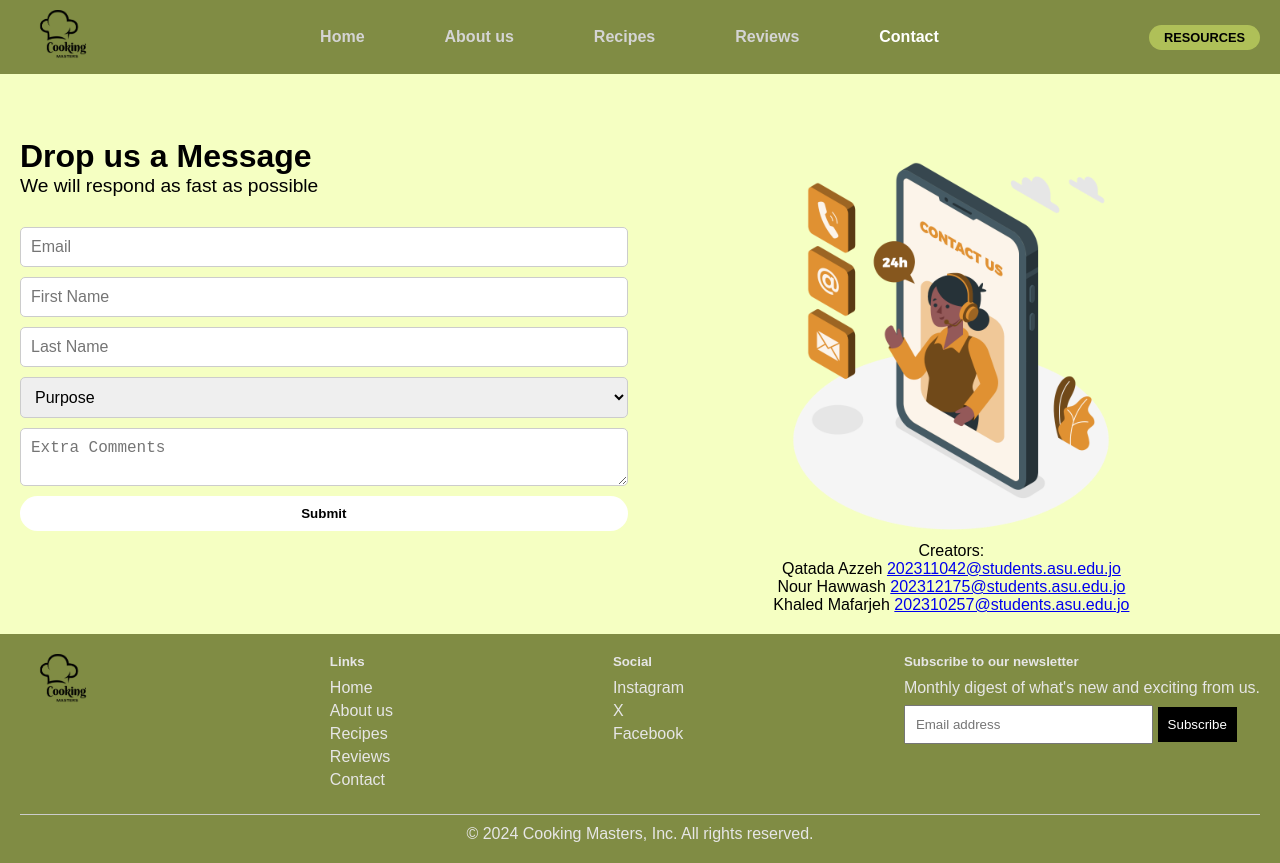
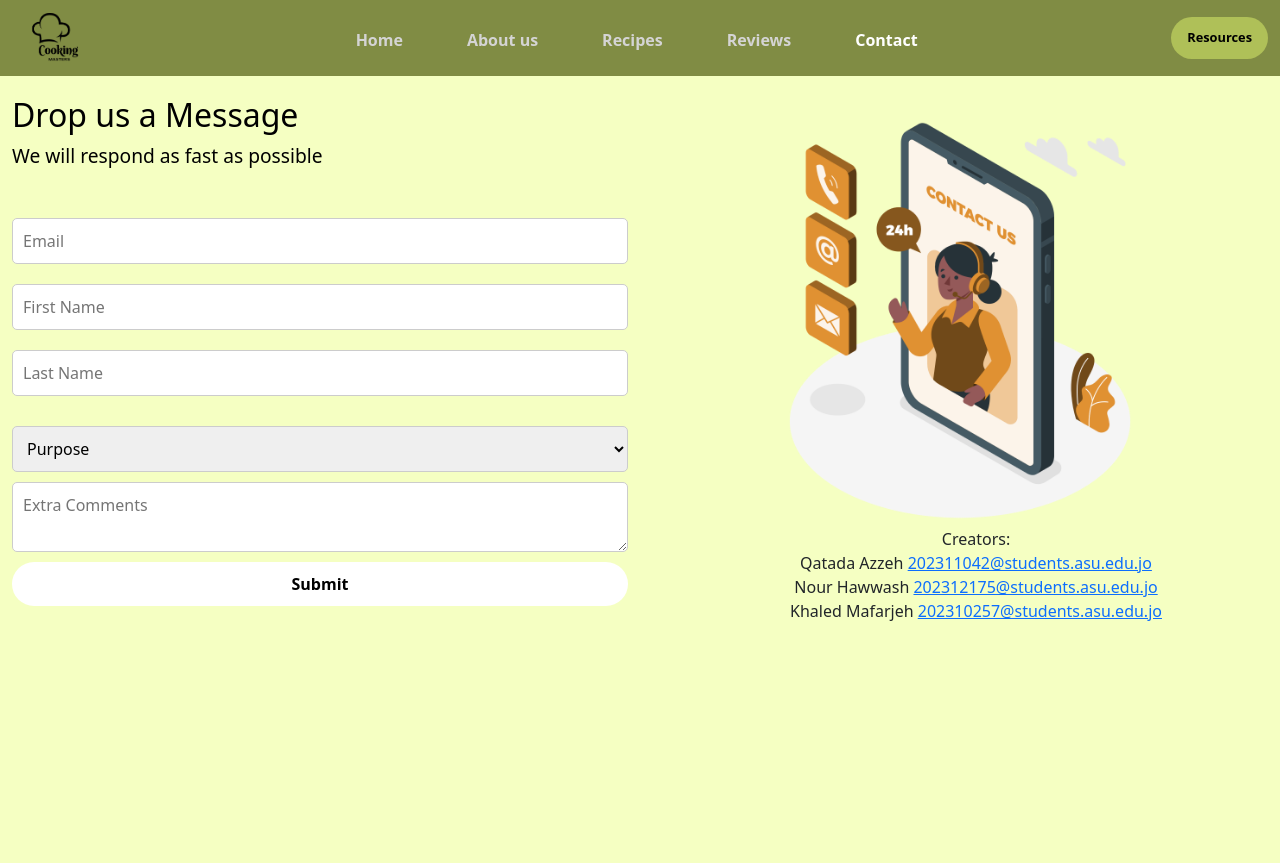
Before and after one commit to qlzv/HtmlProject, a plain HTML site: page contact/index.html in a window 1280 px wide. After the commit the page ends 800 px from the top, so only its background shows below. Drawn offline with nearby package versions, Linux system fonts and the light colour scheme.

Commit message:
Edited contact

```diff
--- a/contact/index.html
+++ b/contact/index.html
@@ -1,87 +1,156 @@
 <!DOCTYPE html>
 <html lang="en">
+
 <head>
     <meta charset="UTF-8">
     <meta name="viewport" content="width=device-width, initial-scale=1.0">
     <link rel="stylesheet" href="../styling/contact/index.css">
+    <link href="https://cdn.jsdelivr.net/npm/bootstrap@5.3.3/dist/css/bootstrap.min.css" rel="stylesheet"
+        integrity="sha384-QWTKZyjpPEjISv5WaRU9OFeRpok6YctnYmDr5pNlyT2bRjXh0JMhjY6hW+ALEwIH" crossorigin="anonymous">
     <title>Cooking Master - Contact</title>
     <link rel="shortcut icon" href="../images/LOGO.png" type="image/png">
     <style>
         nav {
-    background-color: #808C44;
-    padding: 10px 20px;
-    display: flex;
-    align-items: center;
-    justify-content: space-between;
-}
-nav .nav-container {
-    display: flex;
-    align-items: center;
-    width: 100%;
+            background-color: #808C44 !important;
+
         }
 
-nav .nav-links {
-    display: flex;
-    gap: 80px;
-    margin: 0 auto;
-}
-
-nav .nav-links a {
+        .nav-link {
             color: #d4d4d4;
             font-weight: bold;
-    text-decoration: none;
             transition: color 0.3s;
         }
 
-nav .nav-links a:hover {
-    color: #000;
+        .nav-link.active {
+            color: #fff !important;
         }
 
-nav .nav-links a.active {
-    color: #fff;
-}
-
-nav .resources {
+        .resources {
             background-color: #AFC058;
             color: #000;
             border-radius: 30px;
-    padding: 5px 15px;
             font-weight: bold;
-    text-decoration: none;
+            padding: 10px 15px;
             font-size: 0.8em;
             transition: background-color 0.3s, color 0.3s;
         }
 
-nav .resources:hover {
+        .resources:hover {
             background-color: #000;
             color: #fff;
         }
 
+        .offcanvas {
+            background-color: #808C44 !important;
+        }
+
+        .error {
+            color: red;
+        }
     </style>
 </head>
+
 <body>
-    <nav>  <!-- NAVBAR element that have a container div which hold LOGO & NAV elements -->
-        <div class="nav-container">
-          <a class="navbar-brand" href="#"><img src="../images/LOGO.png" alt="Logo" width="90" height="50"></a>
-          <div class="nav-links"> <!-- Each nav link contains an a tag where each tag have a link to a page -->
-            <a href="/">Home</a>
-            <a href="/Aboutus/aboutus.html">About us</a>
-            <a href="/Recipes/index.html">Recipes</a>
-            <a href="/reviews/index.html">Reviews</a>
-            <a class="active" href="#">Contact</a>
+    <nav class="navbar navbar-expand-lg fixed-top">
+        <div class="container-fluid">
+            <a class="navbar-brand" href="#">
+                <img src="../images/LOGO.png" alt="Logo" width="90" height="50">
+            </a>
+            <button class="navbar-toggler" type="button" data-bs-toggle="offcanvas" data-bs-target="#offcanvasNavbar"
+                aria-controls="offcanvasNavbar" aria-label="Toggle navigation">
+                <span class="navbar-toggler-icon"></span>
+            </button>
+            <div class="offcanvas offcanvas-end" tabindex="-1" id="offcanvasNavbar"
+                aria-labelledby="offcanvasNavbarLabel">
+                <div class="offcanvas-header">
+                    <h5 class="offcanvas-title" id="offcanvasNavbarLabel">
+                        <img src="../images/LOGO.png" alt="Logo" width="90" height="50">
+                        Cooking Masters
+                    </h5>
+                    <button type="button" class="btn-close" data-bs-dismiss="offcanvas" aria-label="Close"></button>
                 </div>
-          <a href="/resources/index.html" class="resources">RESOURCES</a>
+
+                <div class="offcanvas-body">
+                    <ul class="navbar-nav justify-content-center flex-grow-1 pe-3 mt-1 gap-5">
+                        <li class="nav-item">
+                            <a class="nav-link" href="/index.html">Home</a>
+                        </li>
+                        <li class="nav-item">
+                            <a class="nav-link" href="/Aboutus/aboutus.html">About us</a>
+                        </li>
+                        <li class="nav-item">
+                            <a class="nav-link" href="/Recipes/index.html">Recipes</a>
+                        </li>
+                        <li class="nav-item">
+                            <a class="nav-link" href="/reviews/index.html">Reviews</a>
+                        </li>
+                        <li class="nav-item">
+                            <a class="nav-link active" href="#">Contact</a>
+                        </li>
+                    </ul>
+
+
+                    <a href="/resources/index.html" class="btn resources my-auto">Resources</a>
+
+                </div>
+            </div>
         </div>
     </nav>
-    <div class="content" style="padding-top: 5%;"> <!-- content div have a padding-top 5% te align it to the photo -->
+    <div class="mt-5"></div>
+    <div class="container-fluid mt-5 main">
+        <div class="row">
+            <div class="col-md-6">
                 <div class="form-container">
                     <h1>Drop us a Message</h1>
                     <p>We will respond as fast as possible</p>
-            <form id="contact_form" name="contact_form" action="/" method="POST"> <!-- contact form that have inputs and options all of them are required tthe form have POST method (the data could be big)-->
-                <input type="email" name="email" id="email" placeholder="Email" required>
-                <input type="text" name="fname" id="fname" placeholder="First Name" required>
-                <input type="text" name="lname" id="lname" placeholder="Last Name" required>
-                <select name="purpose" id="purpose" required>
+                    <form id="contact_form" name="contact_form" onsubmit="return validateForm()">
+
+                        <input type="email" name="email" id="email" placeholder="Email"><span id="email_error"
+                            class="error"></span>
+                        <input type="text" name="fname" id="fname" placeholder="First Name"><span id="fname_error"
+                            class="error"></span>
+                        <input type="text" name="lname" id="lname" placeholder="Last Name"><span id="lname_error"
+                            class="error"></span>
+                        <span id="purpose_error" class="error"></span>
+                        <select name="purpose" id="purpose">
+                            <option value="" disabled selected>Purpose</option>
+                            <option value="1">Technical Issues</option>
+                            <option value="2">General Purpose</option>
+                            <option value="3">Recipe Suggestion</option>
+                        </select>
+                        <textarea id="extracomments" name="comments" placeholder="Extra Comments"></textarea>
+                        <button type="submit">Submit</button>
+                    </form>
+                </div>
+            </div>
+            <div class="col-md-6 text-center">
+                <div class="ms-5"></div>
+                <img src="../images/contactus.png" alt="Contact Us" class="img-fluid" width="70%">
+                <ul style="list-style: none;">
+                    <li>Creators:</li>
+                    <li>Qatada Azzeh <a href="mailto:202311042@students.asu.edu.jo">202311042@students.asu.edu.jo</a>
+                    </li>
+                    <li>Nour Hawwash <a href="mailto:202312175@students.asu.edu.jo">202312175@students.asu.edu.jo</a>
+                    </li>
+                    <li>Khaled Mafarjeh <a href="mailto:202310257@students.asu.edu.jo">202310257@students.asu.edu.jo</a>
+                    </li>
+                </ul>
+            </div>
+        </div>
+    </div>
+    <!-- <div class="content" style="padding-top: 5%;">
+    <div class="form-container">
+        <h1>Drop us a Message</h1>
+        <p>We will respond as fast as possible</p>
+        <form id="contact_form" name="contact_form" onsubmit="return validateForm()">
+
+            <input type="email" name="email" id="email" placeholder="Email"><span id="email_error" class="error"></span>
+            <input type="text" name="fname" id="fname" placeholder="First Name"><span id="fname_error"
+                class="error"></span>
+            <input type="text" name="lname" id="lname" placeholder="Last Name"><span id="lname_error"
+                class="error"></span>
+            <span id="purpose_error" class="error"></span>
+            <select name="purpose" id="purpose">
                 <option value="" disabled selected>Purpose</option>
                 <option value="1">Technical Issues</option>
                 <option value="2">General Purpose</option>
@@ -97,17 +166,19 @@ nav .resources:hover {
             <li>Creators:</li>
             <li>Qatada Azzeh <a href="mailto:202311042@students.asu.edu.jo">202311042@students.asu.edu.jo</a></li>
             <li>Nour Hawwash <a href="mailto:202312175@students.asu.edu.jo">202312175@students.asu.edu.jo</a></li>
-                <li>Khaled Mafarjeh <a href="mailto:202310257@students.asu.edu.jo">202310257@students.asu.edu.jo</a></li>
+            <li>Khaled Mafarjeh <a href="mailto:202310257@students.asu.edu.jo">202310257@students.asu.edu.jo</a>
+            </li>
         </ul>
     </div>
     </div>
 
-    <footer> <!-- Footer tag -->
-        <div class="footer-container"> <!-- Footer-container that hold logo and links and newsletter -->
-            <div class="footer-logo"> <!-- Footer-logo that hold the logo -->
-                <img src="../images/LOGO.png" alt="Logo" width="90" height="50"> <!-- Logo image with width and height of 90x50 -->
+    <footer>
+        <div class="footer-container">
+            <div class="footer-logo">
+                <img src="../images/LOGO.png" alt="Logo" width="90" height="50">
+
             </div>
-            <div class="footer-links"> <!-- Footer-links that hold links -->
+            <div class="footer-links"> <
                 <h5>Links</h5>
                 <a href="/">Home</a>
                 <a href="/Aboutus/aboutus.html">About us</a>
@@ -115,24 +186,31 @@ nav .resources:hover {
                 <a href="/reviews/index.html">Reviews</a>
                 <a href="#">Contact</a>
             </div>
-            <div class="social-links"> <!-- Social-links that hold social links -->
+            <div class="social-links">
                 <h5>Social</h5>
                 <a href="https://www.instagram.com/">Instagram</a>
                 <a href="https://x.com/">X</a>
                 <a href="https://www.facebook.com/">Facebook</a>
             </div>
-            <div class="newsletter"> <!-- Newsletter that hold the newsletter form -->
+            <div class="newsletter">
                 <h5>Subscribe to our newsletter</h5>
                 <p>Monthly digest of what's new and exciting from us.</p>
-           <form name="newsletterForm" id="newsletterForm"> <!-- Form for the newsletter tthe default method is GET -->
-            <input name="email" type="email" id="newsletter1" placeholder="Email address" required> <!-- Input email it's required -->
+                <form name="newsletterForm" id="newsletterForm">
+
+                    <input name="email" type="email" id="newsletter1" placeholder="Email address" required>
+
                     <button type="submit">Subscribe</button>
                 </form>
             </div>
         </div>
-        <div class="footer-bottom"> <!-- Footer-bottom that hold the copy right -->
+        <div class="footer-bottom">
             <p>© 2024 Cooking Masters, Inc. All rights reserved.</p>
         </div>
-    </footer>
+    </footer> -->
+    <script src="https://cdn.jsdelivr.net/npm/bootstrap@5.3.3/dist/js/bootstrap.bundle.min.js"
+        integrity="sha384-YvpcrYf0tY3lHB60NNkmXc5s9fDVZLESaAA55NDzOxhy9GkcIdslK1eN7N6jIeHz"
+        crossorigin="anonymous"></script>
+    <script src="../scripts/contact.js"></script>
 </body>
+
 </html>
--- a/styling/contact/index.css
+++ b/styling/contact/index.css
@@ -5,30 +5,42 @@ Card-Background : #AFC058
 Resources-Buttton-Background : #AFC058
 */
 * {
-    margin: 0;  /* Reset Margin for the whole page */
-    padding: 0; /* Reset Padding for the whole page */
-    box-sizing: border-box; /* it will include any border or padding */
+    margin: 0;
+    /* Reset Margin for the whole page */
+    padding: 0;
+    /* Reset Padding for the whole page */
+    box-sizing: border-box;
+    /* it will include any border or padding */
 }
+
 body {
     font-family: Arial, sans-serif;
-    background-color: #F5FFC2;
+    background-color: #F5FFC2 !important;
 }
 
-html, body {
-    height: 100%; /* Set the height of the page to be full */
-    display: flex; /* Set the display to flex */
-    flex-direction: column; /* row is the default direction here we set it to column */
+
+html,
+body {
+    height: 100%;
+    /* Set the height of the page to be full */
+    display: flex;
+    /* Set the display to flex */
+    flex-direction: column;
+    /* row is the default direction here we set it to column */
 }
 
 .content {
     display: flex;
     flex-wrap: wrap;
-    gap: 20px; /* gap bettween each element is 20px */
-    padding: 20px; /* padding from all side is 20px */
+    gap: 20px;
+    /* gap bettween each element is 20px */
+    padding: 20px;
+    /* padding from all side is 20px */
 }
 
 .content div {
-width: 49%; /* each div in the content class will get 49% width */
+    width: 49%;
+    /* each div in the content class will get 49% width */
 }
 
 .form-container h1 {
@@ -44,85 +56,120 @@ width: 49%; /* each div in the content class will get 49% width */
 form#contact_form {
     display: flex;
     flex-direction: column;
-    gap: 10px; /* gap bettween each element is 10px */
-    padding-top: 5%; /* padding from the top is 5% of it's parent (relative) */
+    gap: 10px;
+    /* gap bettween each element is 10px */
+    padding-top: 5%;
+    /* padding from the top is 5% of it's parent (relative) */
 }
 
-form#contact_form  input, form#contact_form  select, form#contact_form  textarea {
-    padding: 10px; /* Padding for form#contact_form  input / form#contact_form  select / form#contact_form  textarea 10 px each from all sides*/
+form#contact_form input,
+form#contact_form select,
+form#contact_form textarea {
+    padding: 10px;
+    /* Padding for form#contact_form  input / form#contact_form  select / form#contact_form  textarea 10 px each from all sides*/
     font-size: 1rem;
-    border-radius: 5px; /* border-radius for form#contact_form  input / form#contact_form  select / form#contact_form  textarea is 5px */
-    border: 1px solid #ccc; /* border for form#contact_form  input / form#contact_form  select / form#contact_form  textarea is 1px solid #ccc */
+    border-radius: 5px;
+    /* border-radius for form#contact_form  input / form#contact_form  select / form#contact_form  textarea is 5px */
+    border: 1px solid #ccc;
+    /* border for form#contact_form  input / form#contact_form  select / form#contact_form  textarea is 1px solid #ccc */
 }
 
-form#contact_form  button {
+form#contact_form button {
     background-color: #fff;
     color: #000;
-    font-weight: bold; /* font-weight for form#contact_form  button is bold */
-    padding: 10px; /* Padding for form#contact_form  button is 10px */
-    border: none; /* No border for form#contact_form  button */
-    border-radius: 30px; /* border-radius for form#contact_form  button is 30px */
-    cursor: pointer; /* cursor for form#contact_form  button is pointer */
-    transition: background-color 0.3s, color 0.3s; /* transition for form#contact_form  button is background-color 0.3s, color 0.3s */
+    font-weight: bold;
+    /* font-weight for form#contact_form  button is bold */
+    padding: 10px;
+    /* Padding for form#contact_form  button is 10px */
+    border: none;
+    /* No border for form#contact_form  button */
+    border-radius: 30px;
+    /* border-radius for form#contact_form  button is 30px */
+    cursor: pointer;
+    /* cursor for form#contact_form  button is pointer */
+    transition: background-color 0.3s, color 0.3s;
+    /* transition for form#contact_form  button is background-color 0.3s, color 0.3s */
 }
 
-form#contact_form  button:hover {
+form#contact_form button:hover {
     background-color: #000;
     color: #fff;
 }
 
 .image-container {
-    text-align: center; /* text-align for image-container is center */
+    text-align: center;
+    /* text-align for image-container is center */
 }
 
 .image-container img {
-width: 400px; /* width for image-container img is 400px */
-    height: auto; /* height for image-container img is auto */
+    width: 400px;
+    /* width for image-container img is 400px */
+    height: auto;
+    /* height for image-container img is auto */
 }
 
 footer {
     background-color: #808C44;
     color: #e6e6e6;
-    padding: 20px; /* padding for footer is 20px */
-    margin-top: auto; /* margin-top for footer is auto */
+    padding: 20px;
+    /* padding for footer is 20px */
+    margin-top: auto;
+    /* margin-top for footer is auto */
 }
 
 footer .footer-container {
-    display: flex; /* display for footer .footer-container is flex */
-    justify-content: space-between; /* justify-content for footer .footer-container is space-between */
-    gap: 20px; /* gap for footer .footer-container is 20px */
-    flex-wrap: wrap; /* flex-wrap for footer .footer-container is wrap */
+    display: flex;
+    /* display for footer .footer-container is flex */
+    justify-content: space-between;
+    /* justify-content for footer .footer-container is space-between */
+    gap: 20px;
+    /* gap for footer .footer-container is 20px */
+    flex-wrap: wrap;
+    /* flex-wrap for footer .footer-container is wrap */
 }
 
 footer .footer-container h5 {
-    margin-bottom: 10px;    /* margin-bottom for footer .footer-container h5 is 10px */
+    margin-bottom: 10px;
+    /* margin-bottom for footer .footer-container h5 is 10px */
 }
 
-footer .footer-links, .social-links {
-    display: flex; /* display for footer .footer-links and social-links is flex */
-    flex-direction: column; /* flex-direction for footer .footer-links and social-links is column */
+footer .footer-links,
+.social-links {
+    display: flex;
+    /* display for footer .footer-links and social-links is flex */
+    flex-direction: column;
+    /* flex-direction for footer .footer-links and social-links is column */
 }
 
-footer .footer-links a, .social-links a {
+footer .footer-links a,
+.social-links a {
     color: #e6e6e6;
-    text-decoration: none; /* text-decoration for footer .footer-links a and social-links a is none */
-    margin-bottom: 5px; /* margin-bottom for footer .footer-links a and social-links a is 5px */
+    text-decoration: none;
+    /* text-decoration for footer .footer-links a and social-links a is none */
+    margin-bottom: 5px;
+    /* margin-bottom for footer .footer-links a and social-links a is 5px */
     transition: color 0.3s;
 }
 
-footer .footer-links a:hover, .social-links a:hover {
+footer .footer-links a:hover,
+.social-links a:hover {
     color: #000;
 }
 
 footer .newsletter input {
-    padding: 10px; /* padding for footer .newsletter input is 10px */
-    margin-top: 5px; /* margin-top for footer .newsletter input is 5px */
-    width: 70%; /* width for footer .newsletter input is 70% */
+    padding: 10px;
+    /* padding for footer .newsletter input is 10px */
+    margin-top: 5px;
+    /* margin-top for footer .newsletter input is 5px */
+    width: 70%;
+    /* width for footer .newsletter input is 70% */
 }
 
 footer .newsletter button {
-    margin-top: 10px; /* margin-top for footer .newsletter button is 10px */
-    padding: 10px; /* padding for footer .newsletter button is 10px */
+    margin-top: 10px;
+    /* margin-top for footer .newsletter button is 10px */
+    padding: 10px;
+    /* padding for footer .newsletter button is 10px */
     background-color: #000;
     color: #fff;
     border: none;
@@ -137,7 +184,10 @@ footer .newsletter button:hover {
 
 footer .footer-bottom {
     text-align: center;
-    margin-top: 20px; /* margin-top for footer .footer-bottom is 20px */
-    border-top: 1px solid #ccc; /* border-top for footer .footer-bottom is 1px solid #ccc */
-    padding-top: 10px; /* padding-top for footer .footer-bottom is 10px */
+    margin-top: 20px;
+    /* margin-top for footer .footer-bottom is 20px */
+    border-top: 1px solid #ccc;
+    /* border-top for footer .footer-bottom is 1px solid #ccc */
+    padding-top: 10px;
+    /* padding-top for footer .footer-bottom is 10px */
 }
```
Also changed, not shown: scripts/contact.js (added, +53 -0 lines). Lines whose indentation alone changed are shown as unchanged.
